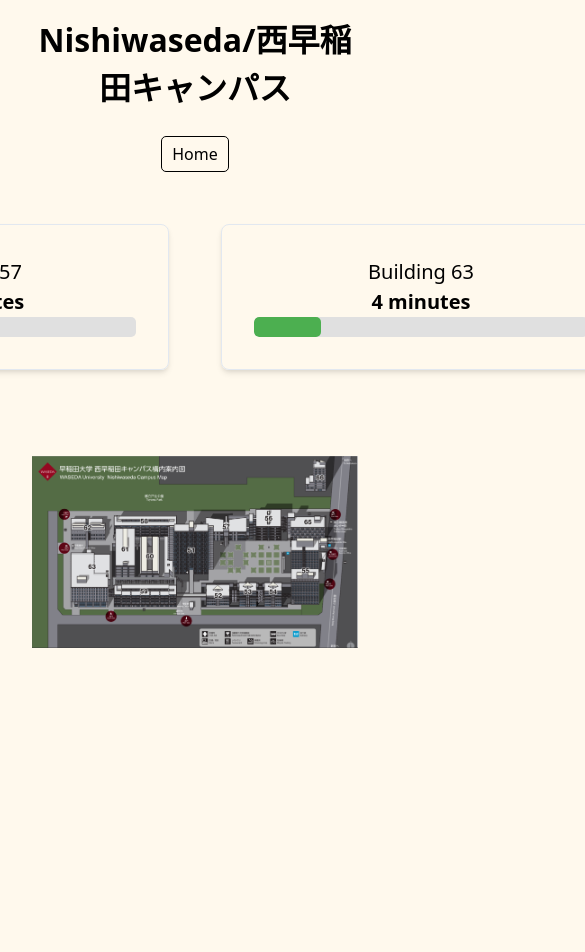
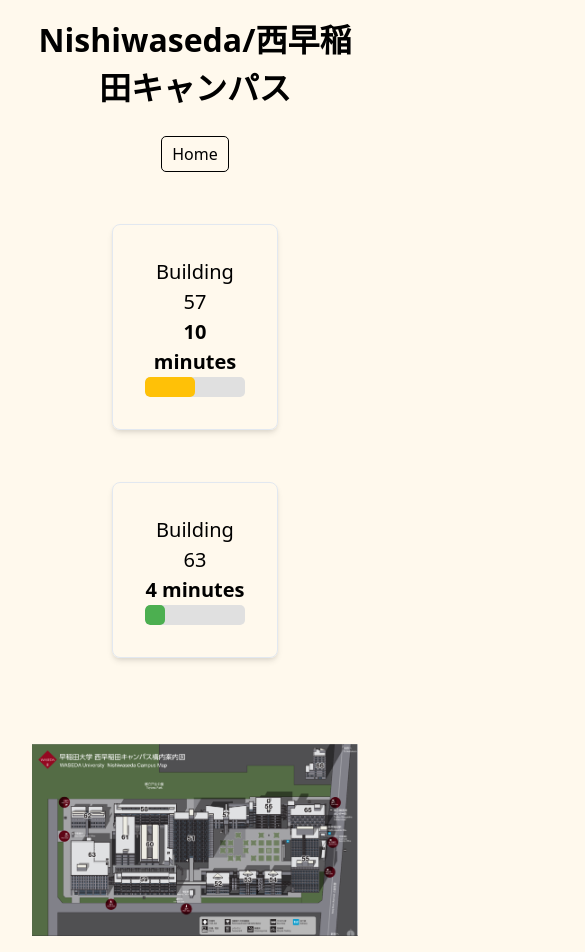
Before and after one commit to s3nmith/WasedaLineWeb, a Next.js app: page /nishiwaseda in a window 390 px wide. Shown: the top 952 px of the page, 585 px wide, since content can reach past the window. Before the commit the page ends 844 px from the top, so only its background shows below. Built offline with nearby package versions, Linux system fonts and the light colour scheme.

Commit message:
Update NishiWaseda.module.css

```diff
--- a/pages/nishiwaseda/NishiWaseda.module.css
+++ b/pages/nishiwaseda/NishiWaseda.module.css
@@ -6,15 +6,18 @@
   padding: 1rem 2rem;
   margin: 0 auto;
 }
+
 .cardsContainer {
   display: flex;
   justify-content: center;
   gap: 20px;
   padding: 20px;
   margin-bottom: 20px;
+  flex-wrap: wrap; /* Allows cards to wrap to the next line on smaller screens */
 }
+
 .card {
-  flex: 3;
+  flex: 1; /* Allows cards to grow and fill the space evenly */
   text-align: center;
   padding: 2rem;
   margin: 1rem;
@@ -23,14 +26,30 @@
   box-shadow: 0 4px 6px -1px rgba(0, 0, 0, 0.1),
     0 2px 4px -1px rgba(0, 0, 0, 0.06);
   font-size: 1.25rem;
-  min-width: 400px;
+  min-width: 250px; /* Adjust min-width for better mobile responsiveness */
+  max-width: 400px; /* Ensures cards do not grow too large on wider screens */
 }
+
+/* Responsive adjustments */
+@media (max-width: 768px) {
+  .cardsContainer {
+    flex-direction: column; /* Stack cards vertically on smaller screens */
+    align-items: center; /* Center cards when stacked */
+  }
+
+  .card {
+    width: 80%; /* Adjust card width on smaller screens for better fit */
+    min-width: 0; /* Override min-width on smaller screens */
+  }
+}
+
 .title {
   font-size: 2rem;
   font-weight: bold;
   margin-bottom: 1.5rem;
   text-align: center;
 }
+
 .mapIm {
   display: flex;
   justify-content: center;
@@ -40,6 +59,7 @@
   max-width: 600px;
   margin: 0 auto;
 }
+
 .backButt {
   justify-content: center;
   align-items: center;
@@ -48,21 +68,22 @@
   border-radius: 5px;
   padding: 5px 10px;
 }
+
 .backButt:hover {
   border-color: #fef9ed;
   color: #fef9ed;
   background-color: #881c28;
 }
+
 .progressBarBackground {
   width: 100%;
   background-color: #e0e0e0;
   border-radius: 5px;
   overflow: hidden;
 }
+
 .progressBarFill {
   height: 20px;
   border-radius: 5px;
-  background-color: #4caf50;
-  width: 0%;
   transition: background-color 2s ease-in-out;
 }
```
